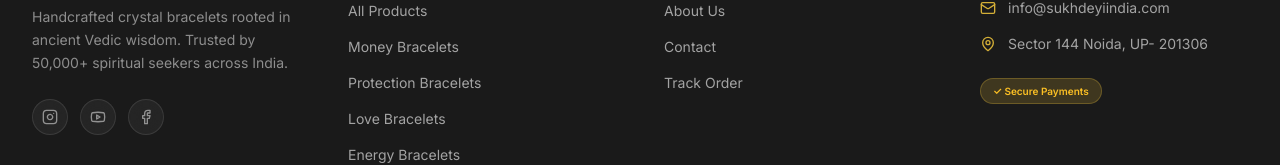
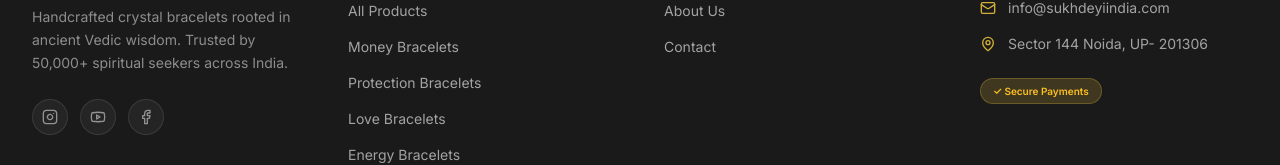
Before and after one commit to viralstance4-lang/spiritual-revamp, a React (Vite) app in the folder frontend/: page / in a window 1280 px wide. Shown: the part 5332-5497 px from the top of the page. Built offline with nearby package versions, Linux system fonts and the light colour scheme; no server answers.

Commit message:
hid track

```diff
--- a/frontend/src/components/layout/Footer.jsx
+++ b/frontend/src/components/layout/Footer.jsx
@@ -15,7 +15,6 @@ const footerLinks = {
   help: [
     { label: 'About Us',    to: '/about' },
     { label: 'Contact',     to: '/contact' },
-    { label: 'Track Order', to: '/track-order' },
   ],
 };
 
```
